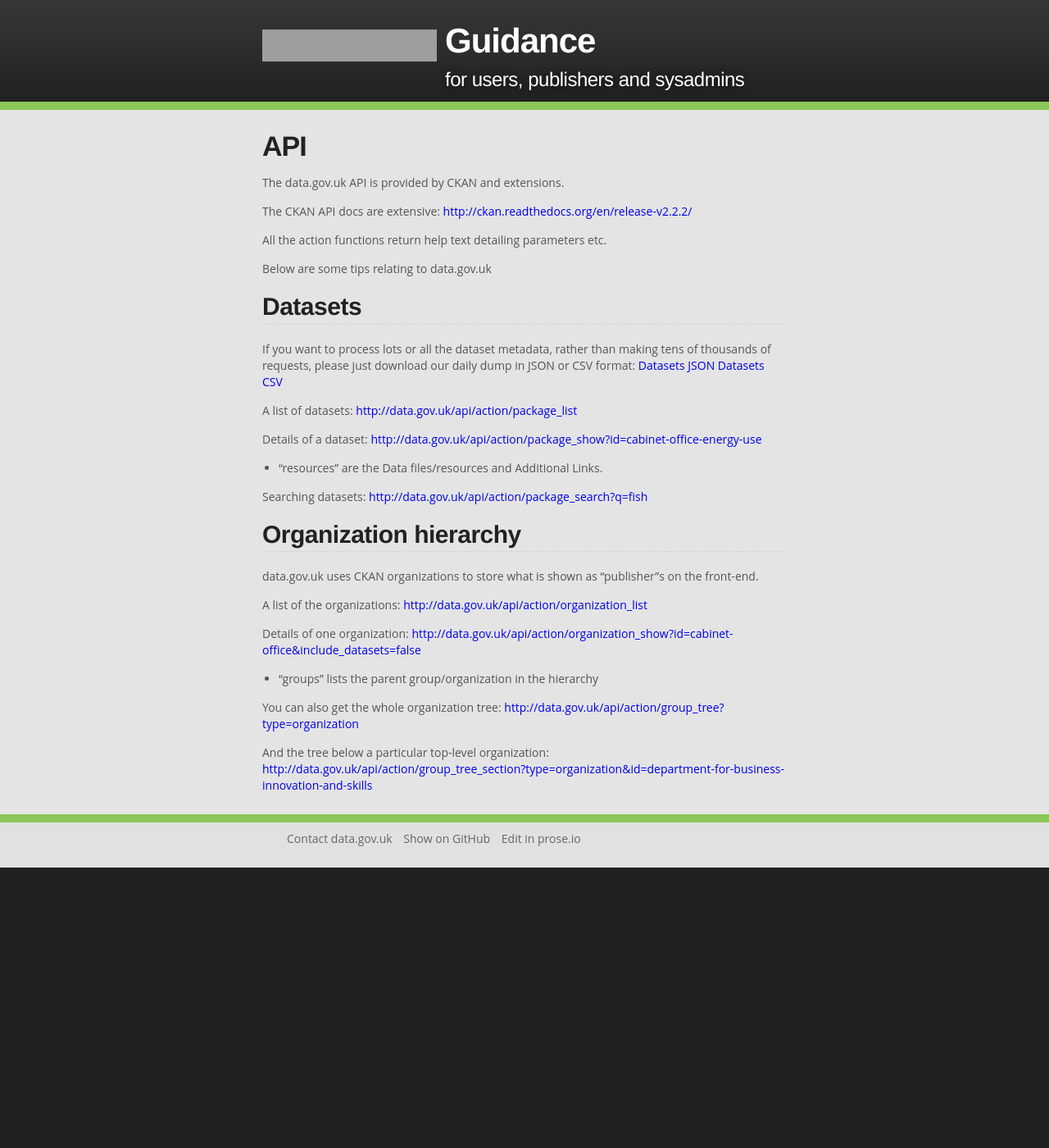
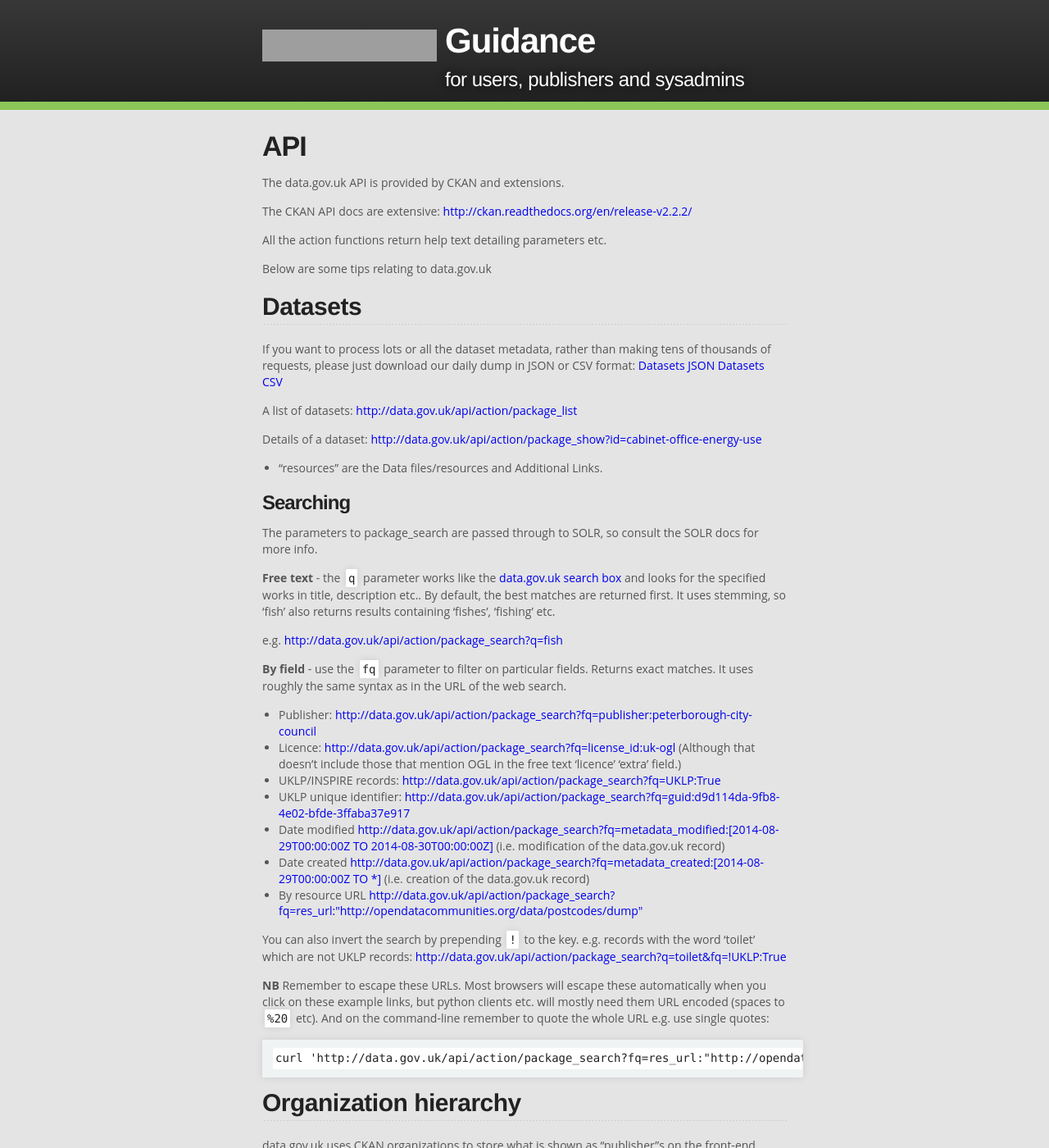
Before and after one commit to datagovuk/guidance, a Jekyll site: the page built from api.md, in a window 1280 px wide and 1400 px high. Shown: the whole window at 82% size. Built offline with Jekyll 4.4.1, drawn with Linux system fonts in a browser that asks for light colours; grey boxes are pictures that could not be loaded.

Commit message:
Tips for searching

```diff
--- a/api.md
+++ b/api.md
@@ -21,7 +21,30 @@
 
  * "resources" are the Data files/resources and Additional Links.
 
-Searching datasets: <http://data.gov.uk/api/action/package_search?q=fish>
+### Searching
+
+The parameters to package_search are passed through to SOLR, so consult the SOLR docs for more info.
+
+**Free text** - the `q` parameter works like the [data.gov.uk search box](http://data.gov.uk/data/search) and looks for the specified works in title, description etc.. By default, the best matches are returned first. It uses stemming, so 'fish' also returns results containing 'fishes', 'fishing' etc.
+
+e.g. <http://data.gov.uk/api/action/package_search?q=fish>
+
+**By field** - use the `fq` parameter to filter on particular fields. Returns exact matches. It uses roughly the same syntax as in the URL of the web search.
+
+* Publisher: <http://data.gov.uk/api/action/package_search?fq=publisher:peterborough-city-council>
+* Licence: <http://data.gov.uk/api/action/package_search?fq=license_id:uk-ogl> (Although that doesn't include those that mention OGL in the free text 'licence' 'extra' field.)
+* UKLP/INSPIRE records: <http://data.gov.uk/api/action/package_search?fq=UKLP:True>
+* UKLP unique identifier: <http://data.gov.uk/api/action/package_search?fq=guid:d9d114da-9fb8-4e02-bfde-3ffaba37e917>
+* Date modified <http://data.gov.uk/api/action/package_search?fq=metadata_modified:[2014-08-29T00:00:00Z TO 2014-08-30T00:00:00Z]> (i.e. modification of the data.gov.uk record)
+* Date created <http://data.gov.uk/api/action/package_search?fq=metadata_created:[2014-08-29T00:00:00Z TO *]> (i.e. creation of the data.gov.uk record)
+* By resource URL <http://data.gov.uk/api/action/package_search?fq=res_url:"http://opendatacommunities.org/data/postcodes/dump">
+
+You can also invert the search by prepending `!` to the key. e.g. records with the word 'toilet' which are not UKLP records: <http://data.gov.uk/api/action/package_search?q=toilet&fq=!UKLP:True>
+
+**NB** Remember to escape these URLs. Most browsers will escape these automatically when you click on these example links, but python clients etc. will mostly need them URL encoded (spaces to `%20` etc). And on the command-line remember to quote the whole URL e.g. use single quotes:
+
+    curl 'http://data.gov.uk/api/action/package_search?fq=res_url:"http://opendatacommunities.org/data/postcodes/dump"'
+
 
 ## Organization hierarchy
 
```
